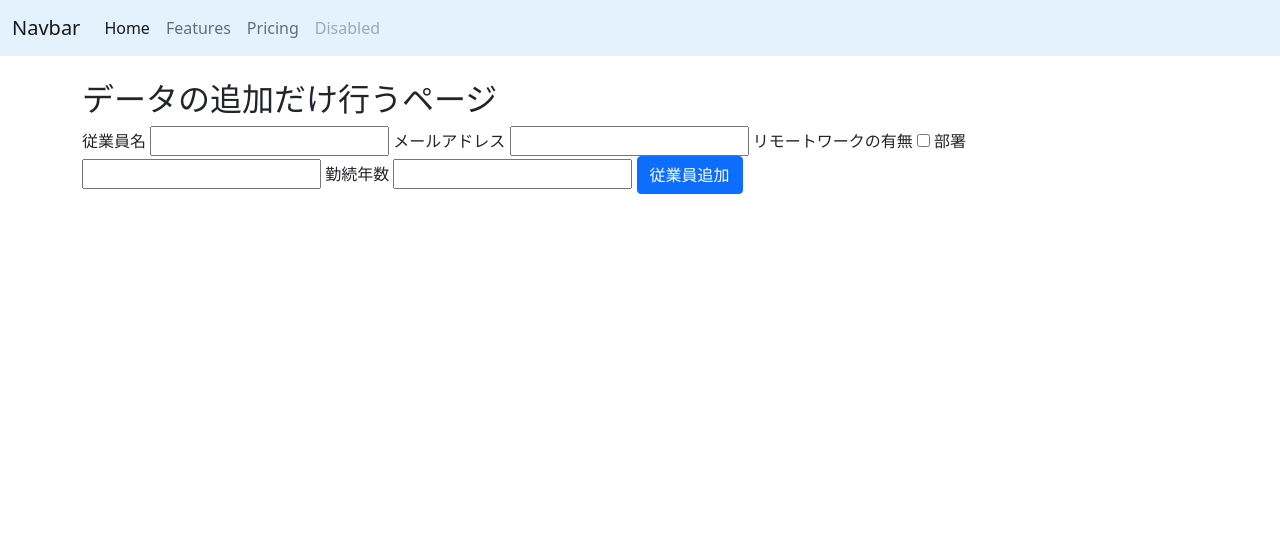
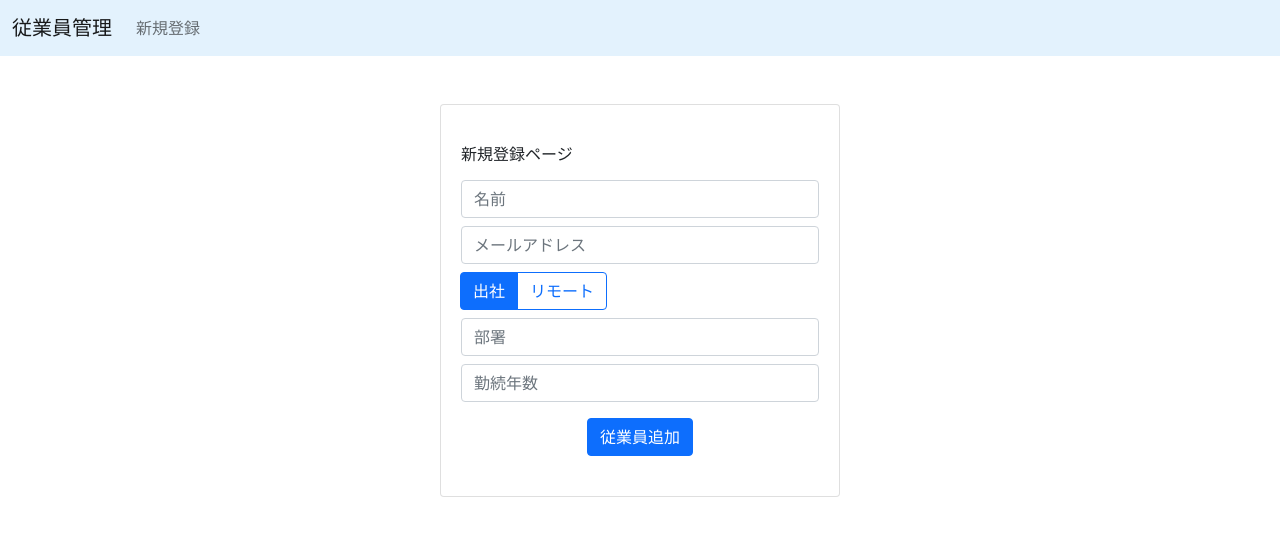
Before and after one commit to setsugi/flask-sample, a Python web app: template templates/testapp/add_employee.html in a window 1280 px wide. Shown: the top 536 px of the page. Run offline with Jinja, Linux system fonts and the light colour scheme; the template is opened without the code that fills it, so the values that code supplies are empty.

Commit message:
[update]各ページの見た目を整える

```diff
--- a/templates/layout.html
+++ b/templates/layout.html
@@ -11,16 +11,13 @@
 <body>
     <nav class="navbar navbar-expand-lg navbar-light" style="background-color: #e3f2fd;">
         <div class="container-fluid">
-          <a class="navbar-brand" href="#">Navbar</a>
+          <a class="navbar-brand" href="{{ url_for('employee_list') }}">従業員管理</a>
           <button class="navbar-toggler" type="button" data-bs-toggle="collapse" data-bs-target="#navbarNavAltMarkup" aria-controls="navbarNavAltMarkup" aria-expanded="false" aria-label="Toggle navigation">
             <span class="navbar-toggler-icon"></span>
           </button>
           <div class="collapse navbar-collapse" id="navbarNavAltMarkup">
             <div class="navbar-nav">
-              <a class="nav-link active" aria-current="page" href="#">Home</a>
-              <a class="nav-link" href="#">Features</a>
-              <a class="nav-link" href="#">Pricing</a>
-              <a class="nav-link disabled" href="#" tabindex="-1" aria-disabled="true">Disabled</a>
+              <a class="nav-link" href="{{ url_for('add_employee') }}">新規登録</a>
             </div>
           </div>
         </div>
--- a/templates/testapp/add_employee.html
+++ b/templates/testapp/add_employee.html
@@ -1,24 +1,58 @@
 {% extends "layout.html" %}
 
 {% block content %}
-<div class="container mt-4">
-    <h2>データの追加だけ行うページ</h2>
-    <form action="/add_employee" method="POST">
-        <label for="name">従業員名</label>
-        <input name="name"></input>
-
-        <label for="mail">メールアドレス</label>
-        <input name="mail"></input>
-
-        <label for="name">リモートワークの有無</label>
-        <input type="checkbox" name="is_remote">
-
-        <label for="department">部署</label>
-        <input name="department"></input>
-
-        <label for="year">勤続年数</label>
-        <input type="number" name="year" min="0">
-        <button type="submit" class="btn btn-primary">従業員追加</button>
-    </form>
+<div class="container mt-5 mb-5 d-flex justify-content-center">
+	<div class="card px-1 py-4" style="width: 400px;">
+		<div class="card-body">
+			<h6 class="card-title mb-3">新規登録ページ</h6>
+			<form action="/add_employee" method="POST">
+				<div class="row">
+					<div class="col-sm-12">
+						<div class="form-group">
+							<input name="name" class="form-control" type="text" placeholder="名前"></input>
+						</div>
+					</div>
+				</div>
+				<div class="row mt-2">
+					<div class="col-sm-12">
+						<div class="form-group">
+							<input name="mail" class="form-control" type="text" placeholder="メールアドレス"></input>
+						</div>
+					</div>
+				</div>
+				<div class="row mt-2">
+					<div class="col-sm-12">
+						<div class="form-group">
+							<div class="btn-group" role="group" aria-label="is_remote toggle">
+								<input type="radio" class="btn-check" name="is_remote" id="is_remote1" autocomplete="off" value="false" checked>
+								<label class="btn btn-outline-primary" for="is_remote1">出社</label>
+								<input type="radio" class="btn-check" name="is_remote" id="is_remote2" autocomplete="off" value="true">
+								<label class="btn btn-outline-primary" for="is_remote2">リモート</label>
+							</div>
+						</div>
+					</div>
+				</div>
+				<div class="row mt-2">
+					<div class="col-sm-12">
+						<div class="form-group">
+							<input name="department" class="form-control" type="text" placeholder="部署"></input>
+						</div>
+					</div>
+				</div>
+				<div class="row mt-2">
+					<div class="col-sm-12">
+						<div class="form-group">
+							<input name="year" min="0"  class="form-control" type="number" placeholder="勤続年数"></input>
+						</div>
+					</div>
+				</div>
+				<div class="row mt-3">
+					<div class="col text-center">
+						<button type="submit" class="btn btn-primary">従業員追加</button>
+					</div>
+				</div>
+			</form>
+		</div>
+	</div>
 </div>
 {% endblock %}
--- a/templates/testapp/employee_list.html
+++ b/templates/testapp/employee_list.html
@@ -19,7 +19,11 @@
             {% for employee in employees %}
             <tr>
               <th scope="row">{{ employee.id }}</th>
-              <td>{{ employee.name }}</td>
+              <td>
+                <a class="text-decoration-none" href="{{ url_for('employee_detail', id=employee.id) }}">
+                  {{ employee.name }}
+                </a>
+              </td>
               <td>{{ employee.mail }}</td>
               {% if employee.is_remote %}
                 <td>リモート</td>
--- a/templates/testapp/index.html
+++ b/templates/testapp/index.html
@@ -2,18 +2,18 @@
 
 {% block content %}
 <div class="container">
-    <h1>index.html表示してます</h1>
+    <h1>初めてのFlaskアプリ</h1>
     <img src="{{ url_for('static', filename='images/cat3.jpg') }}">
     <p id="test">{{ my_dict.insert_something1 }}</p>
     <p>{{ my_dict.insert_something2 }}</p>
 
-    <h2>タイトル表示</h2>
+    <h2>index.html表示してます</h2>
     <ul>
         {% for title in my_dict.test_titles %}
             {% if title == 'title2' %}
                 <li>{{ title }}</li>
             {% elif title == 'title3' %}
-                <li>見せられないよ</li>
+                <li>elif部分</li>
             {% else %}
                 <li>xxxx</li>
             {% endif %}
--- a/views.py
+++ b/views.py
@@ -30,7 +30,7 @@ def sample_form():
         return f'POST受け取ったよ: {req1}'
 
 @app.route('/add_employee', methods=['GET', 'POST'])
-def add_amployee():
+def add_employee():
     if request.method == 'GET':
         return render_template('testapp/add_employee.html')
     if request.method == 'POST':
```
Also changed, not shown: templates/testapp/employee_detail.html (+8 -1 lines), templates/testapp/employee_edit.html (+53 -20 lines).
